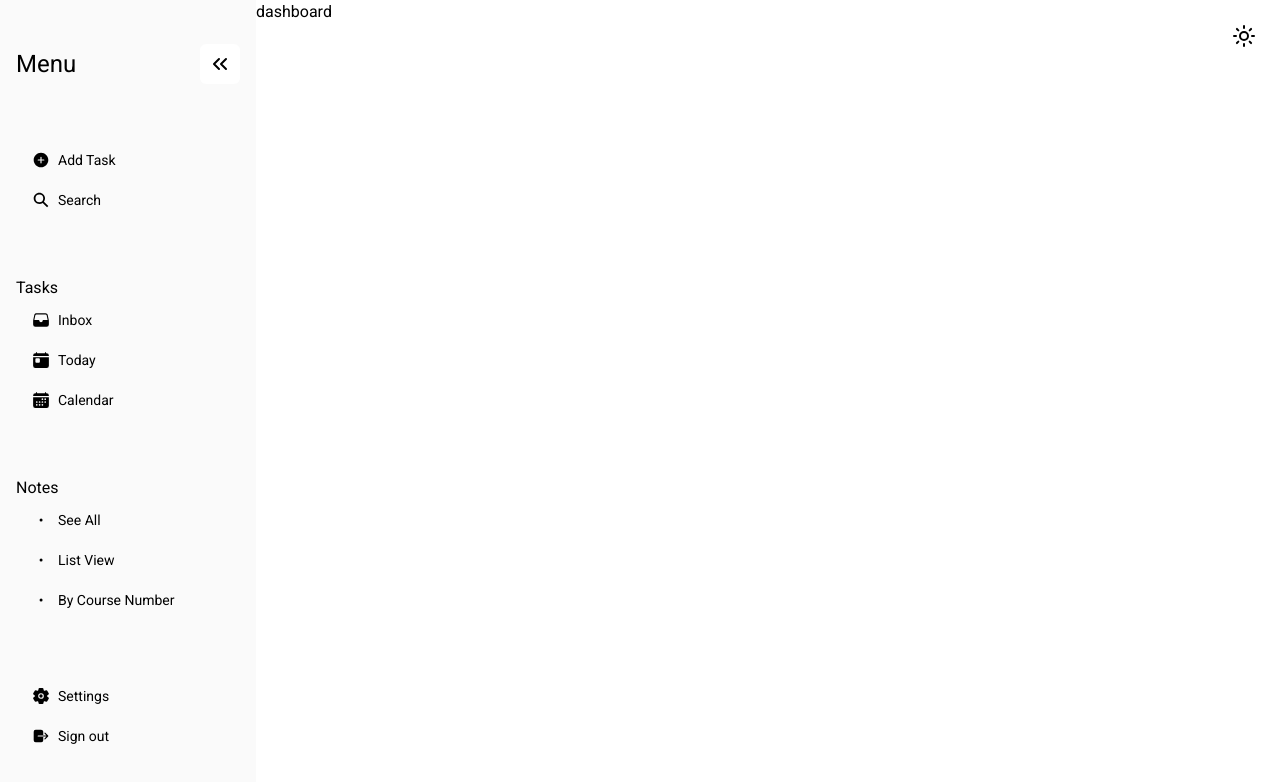
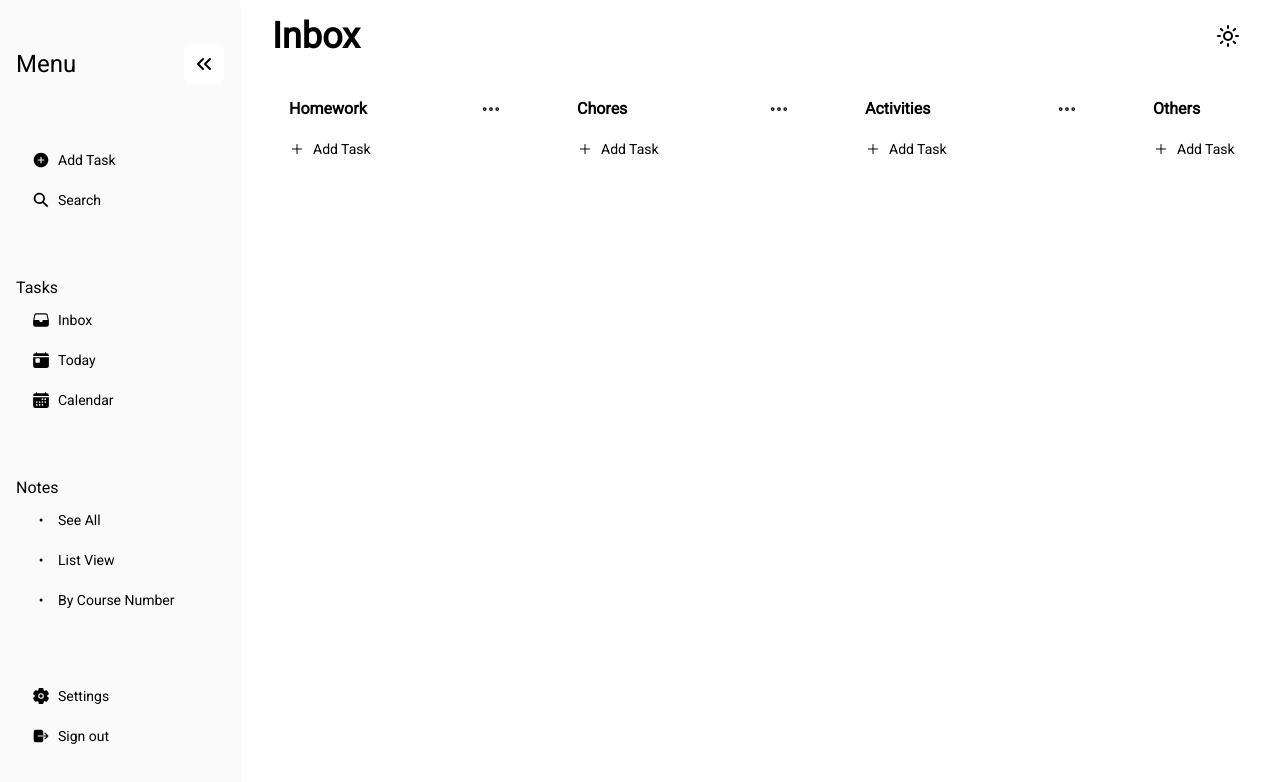
Before and after one commit to kahuiwong123/jotstream, a Next.js app: page /dashboard in a window 1280 px wide. Shown: the top 782 px of the page. Built offline with nearby package versions, Linux system fonts and the light colour scheme.

Commit message:
updated dashboard layout using grid

```diff
--- a/src/app/dashboard/layout.tsx
+++ b/src/app/dashboard/layout.tsx
@@ -1,11 +1,47 @@
+"use client";
+
+import { useState, createContext, useEffect } from "react";
 import SideNav from "@/components/sidenav";
 import { ThemeToggle } from "@/components/theme/theme-toggle";
+import { useWindowSize } from "@/lib/useWindowSize";
+import { clsx } from "clsx";
+const SideNavContext = createContext({ collapsed: false });
+
 export default function Layout({ children }: { children: React.ReactNode }) {
+  const { width } = useWindowSize();
+  const [collapsed, setCollapsed] = useState(width < 768);
+  const toggleSideNav = () => {
+    setCollapsed((prev) => !prev);
+  };
+
+  useEffect(() => {
+    setCollapsed(width < 768);
+  }, [width]);
+
   return (
-    <div className="flex">
-      <SideNav />
-      <ThemeToggle className="fixed right-4 top-4" />
-      <main>{children}</main>
-    </div>
+    <SideNavContext.Provider value={{ collapsed }}>
+      <div className="grid h-svh grid-cols-[15rem_auto] grid-rows-[auto_1fr] overflow-hidden">
+        <SideNav toggleSideNav={toggleSideNav} />
+        <header
+          className={clsx(
+            "flex dark:bg-dark-main justify-between py-4 px-8 transition-all duration-300 ease-in-out",
+            collapsed ? "col-span-2 pl-24" : "col-span-1 col-start-2",
+          )}
+        >
+          <h1 className="text-4xl font-bold">Inbox</h1>
+          <ThemeToggle />
+        </header>
+        <main
+          className={clsx(
+            "overflow-auto transition-all duration-300 ease-in-out",
+            collapsed ? "col-span-2 pl-24" : "col-span-1 col-start-2 pl-8",
+          )}
+        >
+          {children}
+        </main>
+      </div>
+    </SideNavContext.Provider>
   );
 }
+
+export { SideNavContext };
--- a/src/app/dashboard/page.tsx
+++ b/src/app/dashboard/page.tsx
@@ -1,7 +1,28 @@
-import React from "react";
-
+"use client";
+import React, { useContext } from "react";
+import SectionCard from "@/components/sectioncard";
+import AddSectionBar from "@/components/add-section-bar";
+import { SideNavContext } from "./layout";
+import { clsx } from "clsx";
 const Dashboard = () => {
-  return <main>dashboard</main>;
+  const { collapsed } = useContext(SideNavContext);
+  return (
+    <div
+      className={clsx(
+        "flex h-full grow gap-8 bg-white-main dark:bg-dark-main",
+      )}
+    >
+      <div className="flex grow gap-8">
+        <SectionCard name="Homework" />
+        <SectionCard name="Chores" />
+        <SectionCard name="Activities" />
+        <SectionCard name="Others" />
+        <SectionCard name="Others" />
+        <SectionCard name="Others" />
+        <AddSectionBar />
+      </div>
+    </div>
+  );
 };
 
 export default Dashboard;
--- a/src/app/layout.tsx
+++ b/src/app/layout.tsx
@@ -17,7 +17,7 @@ export default function RootLayout({
 }>) {
   return (
     <html lang="en">
-      <body className={`${roboto.className} antialiased`}>
+      <body className={`${roboto.className} antialiased dark:bg-dark-main`}>
         <ThemeProvider
           attribute="class"
           defaultTheme="light"
--- /dev/null
+++ b/src/components/add-section-bar.tsx
@@ -0,0 +1,13 @@
+import React from "react";
+import { MdOutlineAddToPhotos } from "react-icons/md";
+import { Button } from "./ui/button";
+const AddSectionBar = () => {
+  return (
+    <Button variant="ghost" className="mt-4 border border-light-grey shadow-lg">
+      <MdOutlineAddToPhotos className="mr-2 h-6 w-6" />
+      <p>Add Section</p>
+    </Button>
+  );
+};
+
+export default AddSectionBar;
--- /dev/null
+++ b/src/components/sectioncard.tsx
@@ -0,0 +1,24 @@
+"use client";
+
+import React from "react";
+import { IoEllipsisHorizontalOutline } from "react-icons/io5";
+import { Button } from "./ui/button";
+import { IoAdd } from "react-icons/io5";
+const SectionCard = ({ name }: { name: string }) => {
+  return (
+    <section className="flex w-64 flex-col rounded-md border border-transparent p-4 hover:shadow-lg dark:hover:border-light-grey-hover">
+      <div className="flex items-center justify-between">
+        <h2 className="font-semibold">{name}</h2>
+        <Button variant="outline" size="icon" className="border-none dark:bg-dark-main">
+          <IoEllipsisHorizontalOutline className="h-5 w-5" />
+        </Button>
+      </div>
+      <Button variant="ghost" className="flex justify-start gap-2 px-0">
+        <IoAdd className="h-4 w-4" />
+        <p>Add Task</p>
+      </Button>
+    </section>
+  );
+};
+
+export default SectionCard;
--- a/src/components/sidenav.tsx
+++ b/src/components/sidenav.tsx
@@ -1,8 +1,7 @@
 "use client";
 
-import React, { createContext, useState, useEffect } from "react";
+import React, { useContext } from "react";
 import { clsx } from "clsx";
-import { useWindowSize } from "@/lib/useWindowSize";
 import {
   IoSearchSharp,
   IoAddCircle,
@@ -16,26 +15,16 @@ import { Button } from "./ui/button";
 import { LuDot } from "react-icons/lu";
 import { FiChevronsLeft, FiChevronRight } from "react-icons/fi";
 import SideNavButton from "./ui/sidenav-button";
+import { SideNavContext } from "@/app/dashboard/layout";
 
-const SideNavContext = createContext({ collapsed: false });
-
-const SideNav = () => {
-  const { width } = useWindowSize();
-  const [collapsed, setCollapsed] = useState(width < 768);
-  const toggleSideNav = () => {
-    setCollapsed((prev) => !prev);
-  };
-
-  useEffect(() => {
-    setCollapsed(width < 768);
-  }, [width]);
+const SideNav = ({ toggleSideNav }: { toggleSideNav: () => void }) => {
+  const { collapsed } = useContext(SideNavContext);
 
   return (
-    <SideNavContext.Provider value={{ collapsed }}>
     <aside
       className={clsx(
-          "flex h-screen flex-col justify-around overflow-hidden bg-light-grey py-4 transition-all duration-300 dark:bg-dark",
-          collapsed ? "w-16 px-2" : "w-64 px-4",
+        "fixed left-0 top-0 z-10 flex h-full shrink-0 flex-col justify-around overflow-x-hidden overflow-y-scroll bg-light-grey py-4 shadow-sm transition-all duration-300 ease-out dark:bg-dark-side",
+        collapsed ? "w-16 px-2" : "w-60 px-4",
       )}
     >
       <section
@@ -45,17 +34,14 @@ const SideNav = () => {
         )}
       >
         <h1
-            className={clsx(
-              "transtion-all overflow-hidden",
-              collapsed && "w-0",
-            )}
+          className={clsx("transtion-all overflow-hidden", collapsed && "w-0")}
         >
           Menu
         </h1>
         <Button
           variant="outline"
           size="icon"
-            className="border-none text-2xl dark:bg-dark"
+          className={clsx("transform border-none text-2xl dark:bg-dark-side")}
           onClick={toggleSideNav}
         >
           {collapsed ? <FiChevronRight /> : <FiChevronsLeft />}
@@ -67,10 +53,7 @@ const SideNav = () => {
       </section>
       <section>
         <h2
-            className={clsx(
-              "transtion-all overflow-hidden",
-              collapsed && "w-0",
-            )}
+          className={clsx("transtion-all overflow-hidden", collapsed && "w-0")}
         >
           Tasks
         </h2>
@@ -80,10 +63,7 @@ const SideNav = () => {
       </section>
       <section>
         <h2
-            className={clsx(
-              "transtion-all overflow-hidden",
-              collapsed && "w-0",
-            )}
+          className={clsx("transtion-all overflow-hidden", collapsed && "w-0")}
         >
           Notes
         </h2>
@@ -96,9 +76,7 @@ const SideNav = () => {
         <SideNavButton icon={IoLogOut} label="Sign out" />
       </section>
     </aside>
-    </SideNavContext.Provider>
   );
 };
 
 export default SideNav;
-export { SideNavContext };
--- a/src/components/ui/sidenav-button.tsx
+++ b/src/components/ui/sidenav-button.tsx
@@ -1,5 +1,5 @@
 import React, { FC, useContext, useState } from "react";
-import { SideNavContext } from "../sidenav";
+import { SideNavContext } from "@/app/dashboard/layout";
 import { Button } from "./button";
 import {
   Tooltip,
--- a/tailwind.config.ts
+++ b/tailwind.config.ts
@@ -21,8 +21,12 @@ const config: Config = {
       },
       colors: {
         "light-grey": "#FAFAFA",
+        "dark-grey": "#262626",
         "light-grey-hover": "#EFEFED",
-        dark: "#202020",
+        "dark-side": "#262626",
+        "dark-main": "#1E1E1E",
+        "white-main": "#FFFFFF",
+        "blue-accent": "#00B8FF"
       },
     },
   },
```
Lines whose indentation alone changed are shown as unchanged.
